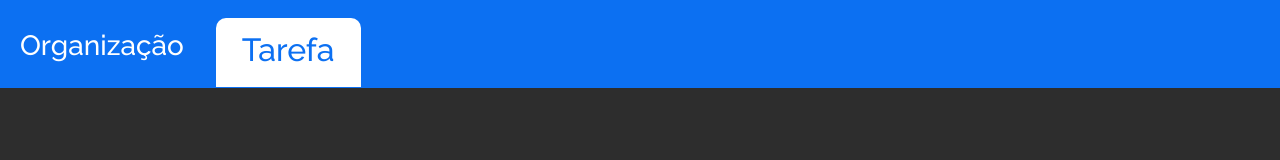
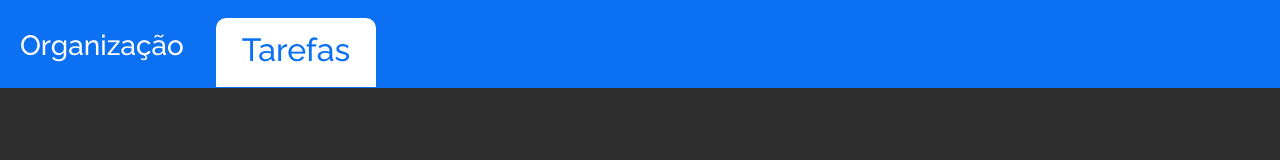
Before and after one commit to Brandolt55/tarefa-page, a React (Vite) app: page / in a window 1280 px wide. Shown: the top 160 px of the page. Built offline with nearby package versions, Linux system fonts and the light colour scheme.

Commit message:
Revert "mudando o nome de tarefas para tarefa"
This reverts commit 71f14b4fd39368e93d549b8a2881d538925e815a.

```diff
--- a/src/components/Header/Header.jsx
+++ b/src/components/Header/Header.jsx
@@ -8,7 +8,7 @@ const Header = () => {
         <h3>Organização</h3>
       </div>
       <div className='Headerr__tarefas'>
-        <h2>Tarefa</h2>
+        <h2>Tarefas</h2>
         <div className='caixa-tarefa'></div>
       </div>
     </div>
```
